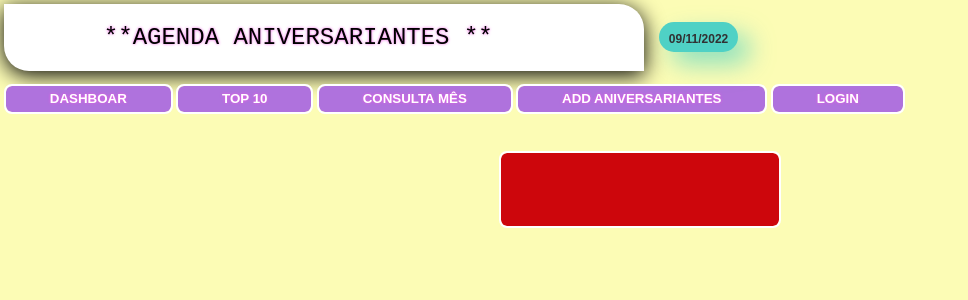
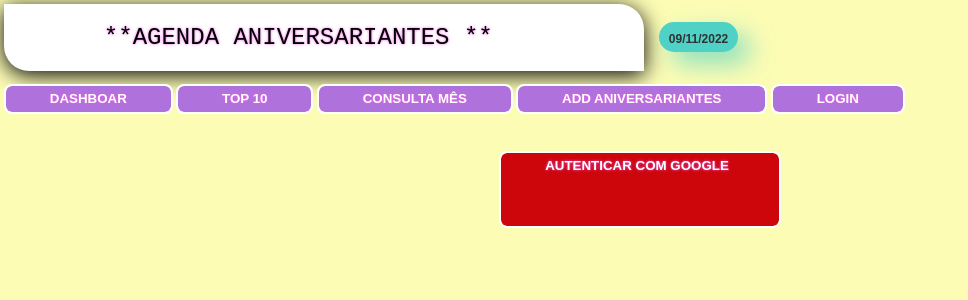
Before and after one commit to Luciara-Abreu/API_Aniversariantes_POSTGRES_FRONT, a React (Create React App) app: page /entrar in a window 1280 px wide. Shown: the top 300 px of the page, without its empty margins (0-968 px from the left). Built offline with nearby package versions, Linux system fonts and the light colour scheme.

Commit message:
add button auth google

```diff
--- /dev/null
+++ b/src/App/components/buttons/buttonMenu/buttonAuthGoogle/index.tsx
@@ -0,0 +1,17 @@
+import React from 'react'
+import { useHistory } from 'react-router-dom'
+import { ButtonGoogle } from './styles';
+
+
+type Props = React.DetailedHTMLProps<React.ButtonHTMLAttributes<HTMLButtonElement>, HTMLButtonElement>
+
+const GoogleButton = (props:Props) =>{
+
+  return (
+<ButtonGoogle>
+<button {...props}  className="btn third" />
+</ButtonGoogle>
+  )
+}
+
+export default GoogleButton
--- /dev/null
+++ b/src/App/components/buttons/buttonMenu/buttonAuthGoogle/styles.ts
@@ -0,0 +1,47 @@
+
+import styled from 'styled-components'
+
+const ButtonGoogle = styled.div`
+  display: flex;
+  justify-content: center;
+  align-items: flex-end;
+  padding: 20px 10px 20px 10px;
+
+.btn {
+  display: flex;
+  width: 22vw;
+  height: 6vw;
+  font:normal 5px;
+  padding: 20px 10px 20px 10px;
+  background-color: transparent;
+  border: 2px solid #e74c3c;
+  border-radius: 0.6em;
+  color: red;
+  line-height: 1;
+  padding: 0.5em 3.3em 0.5em 3.3em;
+  text-transform: uppercase;
+  font-family: 'Montserrat', sans-serif;
+  font-weight: 600;
+  text-shadow:0px 0px 3px #f05be6;
+  cursor: pointer;
+}
+
+.btn:hover, .btn:focus {
+  color: #fff;
+  outline: 0;
+}
+
+.third {
+  border-color: #fff;
+  color: #fff;
+
+  box-shadow: 0 0 40px 40px #cd060c   inset, 0 0 0 0 #cd060c ;
+  transition: all 150ms ease-in-out;
+}
+.third:hover {
+  box-shadow: 0 0 10px 0 #cd060c inset, 0 0 10px 4px #cd060c ;
+}
+`
+export {
+  ButtonGoogle
+}
--- a/src/App/pages/login/Login.jsx
+++ b/src/App/pages/login/Login.jsx
@@ -9,11 +9,7 @@ export const Login = () => {
     <Container>
       <Header />
       <Body>
-        <AuthGoogle>
-          <button>
-            Autenticar com Google
-          </button>
-        </AuthGoogle>
+        <AuthGoogle />
       </Body>
     </Container>
   )
--- a/src/App/pages/stylesGlobal/styles.ts
+++ b/src/App/pages/stylesGlobal/styles.ts
@@ -10,51 +10,8 @@ const Body = styled.div`
     background-color: red;
   }
   `
-const ButtonGoogle = styled.div`
-  display: flex;
-  justify-content: center;
-  align-items: flex-end;
-  padding: 20px 10px 20px 10px;
-
-.btn {
-  display: flex;
-  width: 22vw;
-  height: 6vw;
-  font:normal 5px;
-  padding: 20px 10px 20px 10px;
-  background-color: transparent;
-  border: 2px solid #e74c3c;
-  border-radius: 0.6em;
-  color: red;
-  line-height: 1;
-  padding: 0.5em 3.3em 0.5em 3.3em;
-  text-transform: uppercase;
-  font-family: 'Montserrat', sans-serif;
-  font-weight: 600;
-  text-shadow:0px 0px 3px #f05be6;
-  cursor: pointer;
-}
-
-.btn:hover, .btn:focus {
-  color: #fff;
-  outline: 0;
-}
-
-.third {
-  border-color: #fff;
-  color: #fff;
-
-  box-shadow: 0 0 40px 40px #cd060c   inset, 0 0 0 0 #cd060c ;
-  transition: all 150ms ease-in-out;
-}
-.third:hover {
-  box-shadow: 0 0 10px 0 #cd060c inset, 0 0 10px 4px #cd060c ;
-}
-`
-
 
 export {
   Container,
-  Body,
-  ButtonGoogle
+  Body
 }
--- a/src/App/services/Api/index.js
+++ b/src/App/services/Api/index.js
@@ -1,6 +1,6 @@
 //import * as firebase from "firebase/app";
 import { getAuth, signInWithPopup, GoogleAuthProvider } from "firebase/auth";
-import { ButtonGoogle } from "../../pages/stylesGlobal/styles";
+import GoogleButton from "../../components/buttons/buttonMenu/buttonAuthGoogle";
 import firebaseConfig from '../config/firebase';
 
 const provider = new GoogleAuthProvider();
@@ -20,18 +20,14 @@ const AuthGoogle = () => {
         const credential = GoogleAuthProvider.credentialFromError(error);
         //console.log(credential)
       });
-
   }
-
   const actionLoginGoogle = () => {
     LogarComGoogle()
   }
 
   return (
     <>
-      <ButtonGoogle>
-      <button  className="btn third" onClick={actionLoginGoogle}/>
-      </ButtonGoogle>
+    <GoogleButton  onClick={actionLoginGoogle}>Autenticar com Google</GoogleButton>
     </>
   )
 }
```
